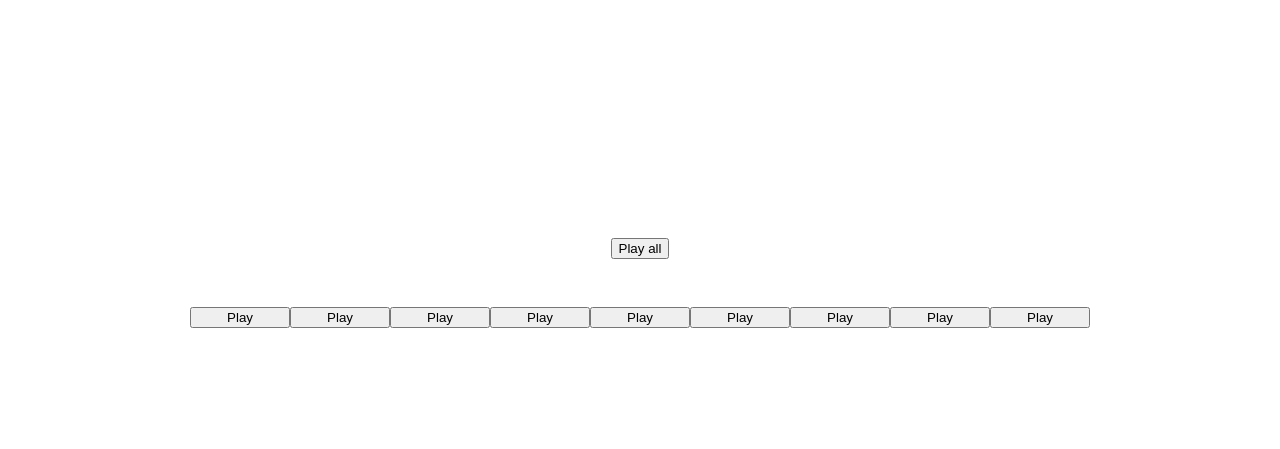
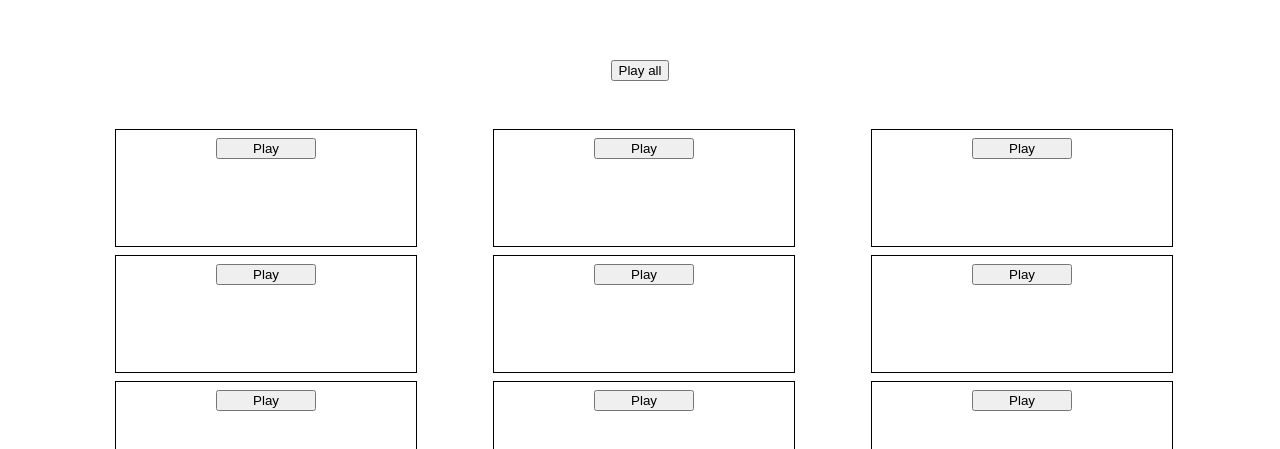
Before and after one commit to wildhamster26/loop-machine, a React (Create React App) app: page / in a window 1280 px wide. Shown: the part 101-550 px from the top of the page. Built offline with nearby package versions, Linux system fonts and the light colour scheme.

Commit message:
Refactor: clean up styles

```diff
--- a/src/App.tsx
+++ b/src/App.tsx
@@ -2,6 +2,7 @@ import React, { useState } from "react";
 import "./App.css";
 import { loops } from "./assets/index";
 import { AudioCard } from "./AudioCard/AudioCard";
+
 function App() {
   const [itemsToPlay, setItemsToPlay] = useState<number[]>([]);
   const [queue, setQueue] = useState<number[]>([]);
--- a/src/AudioCard/AudioCard.css
+++ b/src/AudioCard/AudioCard.css
@@ -12,3 +12,7 @@
   margin-left: 8px;
   margin-bottom: 8px;
 }
+
+.card button {
+  width: 100px;
+}
--- a/src/AudioCard/AudioCard.tsx
+++ b/src/AudioCard/AudioCard.tsx
@@ -1,5 +1,6 @@
 import React from "react";
 import { useAudioCard } from "./hooks/useAudioCard";
+import "./AudioCard.css";
 
 export const AudioCard: React.FC<Props> = ({
   id,
@@ -18,11 +19,9 @@ export const AudioCard: React.FC<Props> = ({
 
   return (
     <div className="card">
-      <div style={{ display: "flex", justifyContent: "space-around" }}>
-        <button onClick={handle.togglePlay} style={{ minWidth: "100px" }}>
-          {data.isPlaying ? "Pause" : "Play"}
-        </button>
-      </div>
+      <button onClick={handle.togglePlay}>
+        {data.isPlaying ? "Pause" : "Play"}
+      </button>
       <audio
         ref={data.ref}
         src={src}
```
